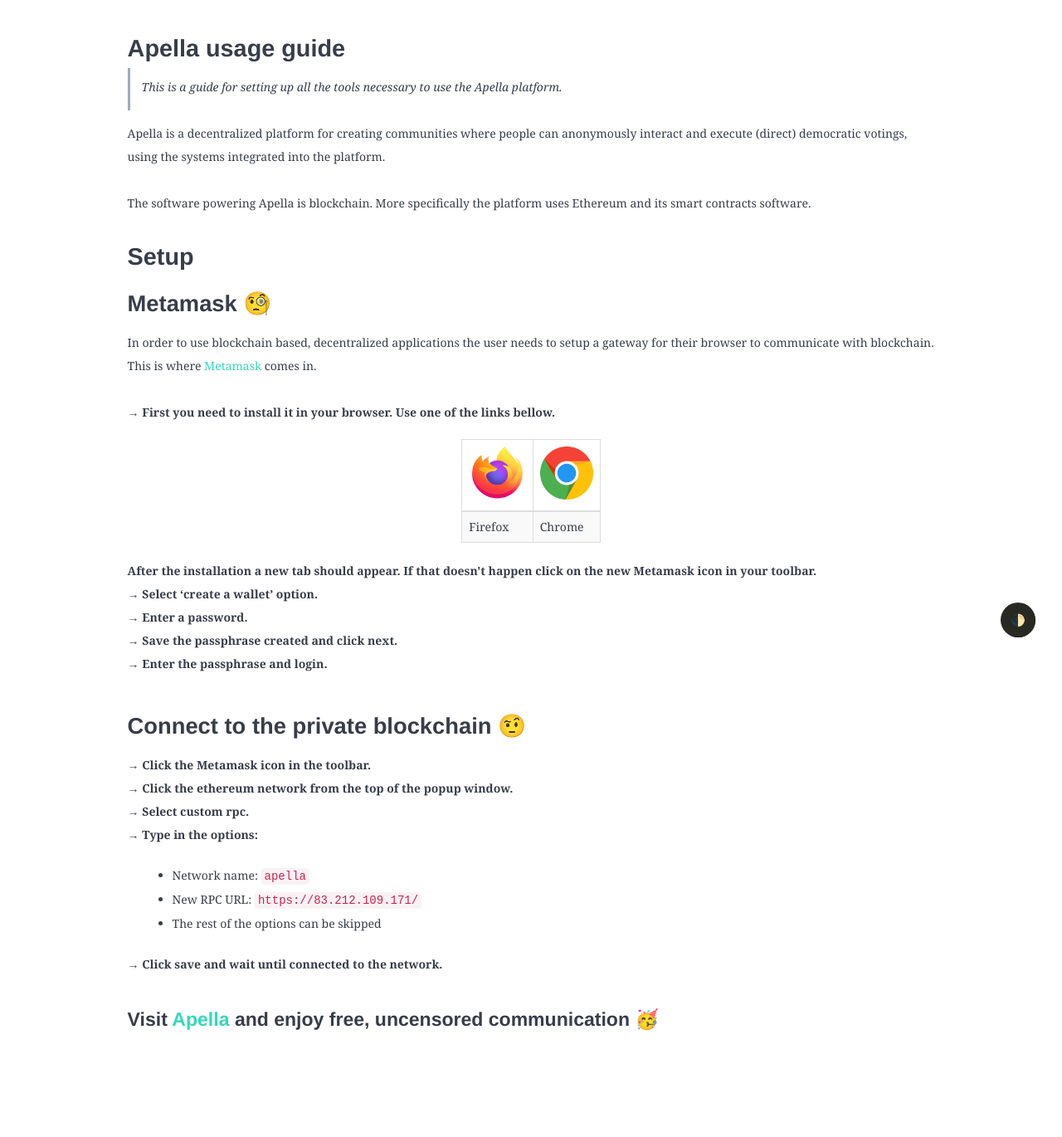
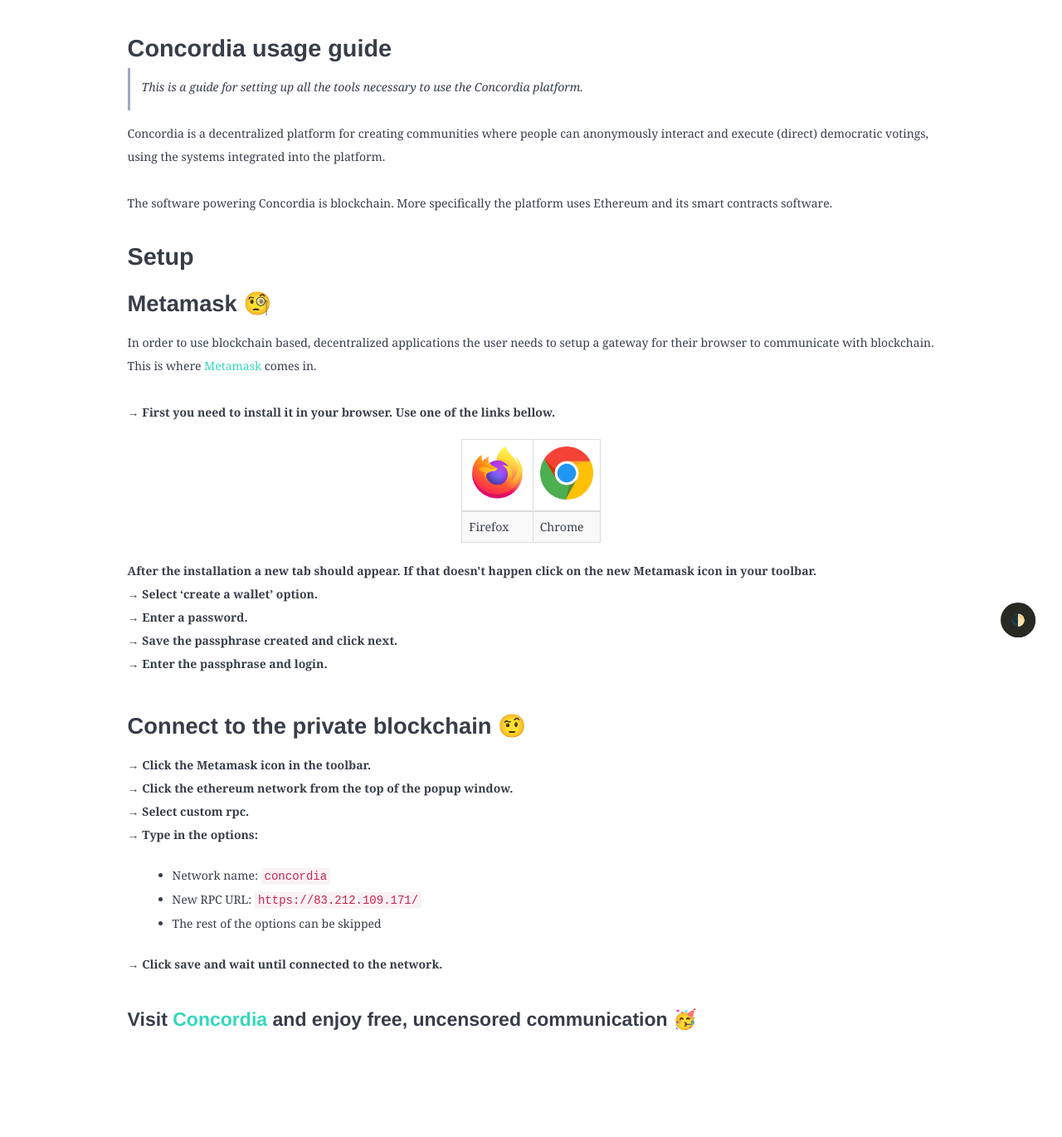
Before and after one commit to ECEntrics/concordia-guide, a plain HTML site: page src/index.html in a window 1280 px wide. Shown: the whole page at 83% size. Drawn offline with nearby package versions, Linux system fonts and the light colour scheme.

Commit message:
Change apella to concordia

```diff
--- a/src/index.html
+++ b/src/index.html
@@ -2,26 +2,26 @@
 <html>
 <head>
 	<meta charset="utf-8">
-	<title>Apella usage guide</title>
+	<title>Concordia usage guide</title>
 	<link rel="stylesheet" type="text/css" href="markdown.css">
 	<script src="darkMode.js"></script>
 </head>
 <body id="preview">
-	<!-- Header "Apella usage guide" -->
+	<!-- Header "Concordia usage guide" -->
 	<h1 class="code-line" data-line-start=0 data-line-end=1 >
-		<a id="Apella_usage_guide_0"></a>
-		Apella usage guide
+		<a id="Concordia_usage_guide_0"></a>
+		Concordia usage guide
 	</h1>
 	<blockquote>
 		<p class="has-line-data" data-line-start="1" data-line-end="2">
-			This is a guide for setting up all the tools necessary to use the Apella platform.
+			This is a guide for setting up all the tools necessary to use the Concordia platform.
 		</p>
 	</blockquote>
 	<p class="has-line-data" data-line-start="3" data-line-end="4">
-		Apella is a decentralized platform for creating communities where people can anonymously interact and execute (direct) democratic votings, using the systems integrated into the platform.
+		Concordia is a decentralized platform for creating communities where people can anonymously interact and execute (direct) democratic votings, using the systems integrated into the platform.
 	</p>
 	<p class="has-line-data" data-line-start="5" data-line-end="6">
-		The software powering Apella is blockchain. More specifically the platform uses Ethereum and its smart contracts software.
+		The software powering Concordia is blockchain. More specifically the platform uses Ethereum and its smart contracts software.
 	</p>
 
 	<!-- Header "Setup" -->
@@ -99,7 +99,7 @@
 		<strong>→ Type in the options:</strong>
 	</p>
 	<ul>
-		<li class="has-line-data" data-line-start="26" data-line-end="27">Network name: <code>apella</code></li>
+		<li class="has-line-data" data-line-start="26" data-line-end="27">Network name: <code>concordia</code></li>
 		<li class="has-line-data" data-line-start="27" data-line-end="28">New RPC URL: <code>https://83.212.109.171/</code></li>
 		<li class="has-line-data" data-line-start="28" data-line-end="30">The rest of the options can be skipped</li>
 	</ul>
@@ -107,10 +107,10 @@
 		<strong>→ Click save and wait until connected to the network.</strong>
 	</p>
 
-	<!-- Header "Visit Apella" -->
+	<!-- Header "Visit Concordia" -->
 	<h3 class="code-line" data-line-start=32 data-line-end=33 >
-		<a id="Visit_Apellahttpswwwapellatk_and_enjoy_free_uncensored_communication__32"></a>
-		Visit <a href="https://www.apella.tk" target="_blank">Apella</a> and enjoy free, uncensored communication <span class="darkmode-ignore">🥳</span>
+		<a id="Visit_Concordiahttpswwwconcordiaecentricsnet_and_enjoy_free_uncensored_communication__32"></a>
+		Visit <a href="https://www.concordia.ecentrics.net" target="_blank">Concordia</a> and enjoy free, uncensored communication <span class="darkmode-ignore">🥳</span>
 	</h3>
 
 	<div id="blank-space-in-the-end" style="height: 15vh"/>
```
Also changed, not shown: 4 other files.
